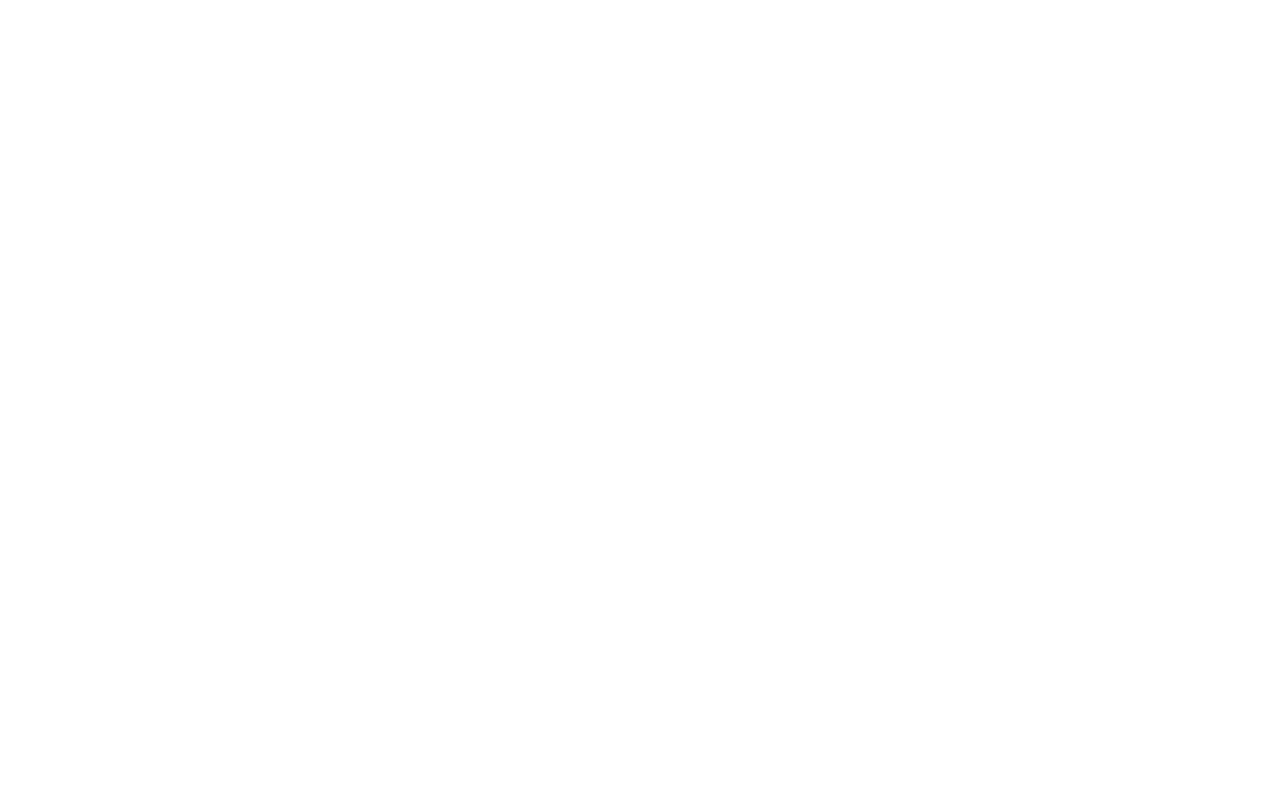
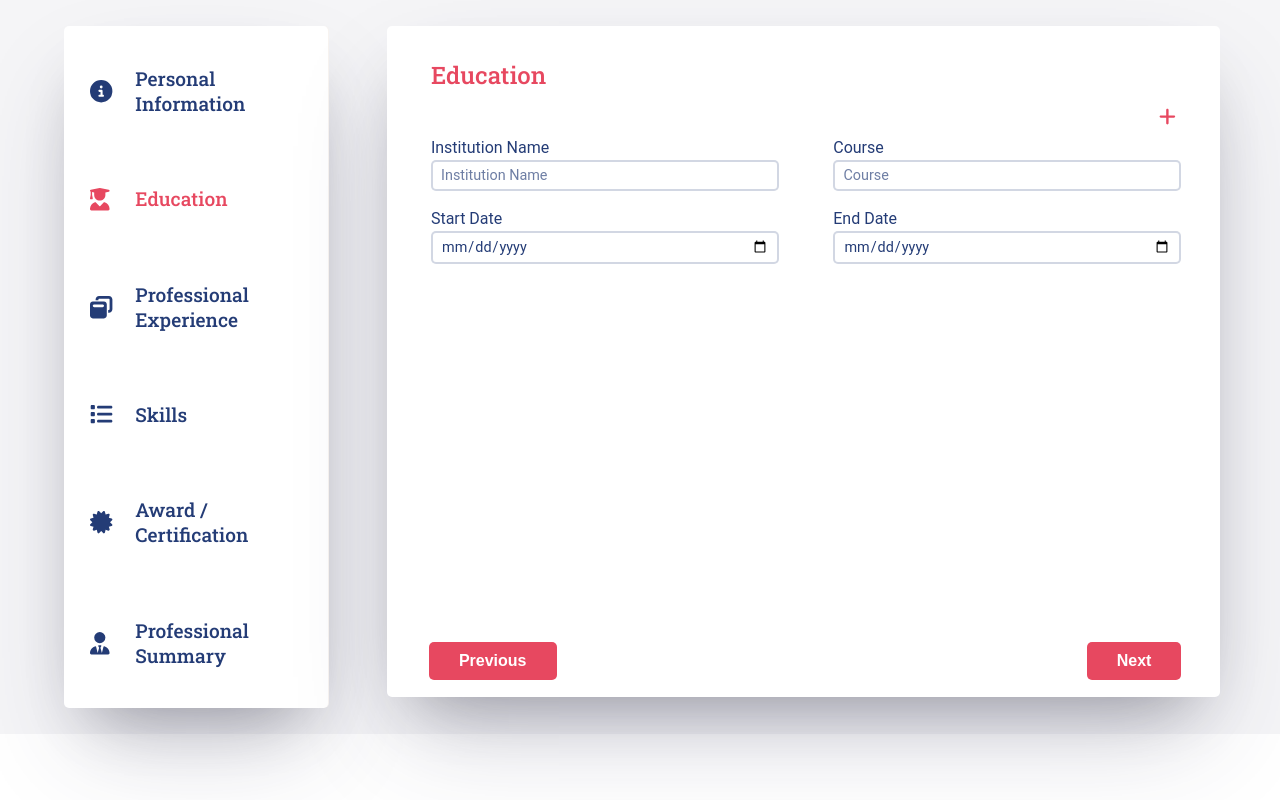
Before and after one commit to soumya1103/Resume-Builder, a React (Create React App) app: page /education in a window 1280 px wide. Built offline with nearby package versions, Linux system fonts and the light colour scheme.

Commit message:
Education page fields and css added

```diff
--- a/src/Components/Button/Button.css
+++ b/src/Components/Button/Button.css
@@ -14,17 +14,5 @@
 }
 
 .btn h4 {
-  margin: 0;
+  margin: 0%;
 }
-
-@media only screen and (min-width: 768px) {
-  .btn h4 {
-    font-size: 0.9rem;
-  }
-}
-
-@media only screen and (min-width: 600px) {
-  .btn h4 {
-    font-size: 1.1rem;
-  }
-}
--- a/src/Pages/CreateResume/CreateResume.css
+++ b/src/Pages/CreateResume/CreateResume.css
@@ -19,7 +19,7 @@
 
 .grid-container-2-col {
   display: grid;
-  grid-template-columns: 43% 43%;
+  grid-template-columns: 44% 44%;
   text-align: center;
   align-items: center;
   grid-column-gap: 10%;
@@ -28,14 +28,41 @@
 
 .grid-container-1-col {
   display: grid;
-  grid-template-columns: 93.5%;
+  grid-template-columns: 95%;
+  align-items: center;
 }
 
 .resume-form-input-field {
   width: 100%;
 }
 
-.resume-form-btn {
+.resume-form-btn-single {
   margin-top: 5%;
   display: grid;
 }
+
+.resume-form-btn {
+  position: fixed;
+  bottom: 15%;
+  left: 28.5%;
+  right: 2.7%;
+  display: flex;
+  justify-content: space-between;
+  padding: 0 5%;
+}
+
+.resume-plus-icon {
+  color: #e74860;
+  cursor: pointer;
+  font-size: 1.2rem;
+}
+
+.resume-plus-icon:hover {
+  color: #243c76;
+}
+
+.resume-form-header {
+  display: flex;
+  justify-content: right;
+  align-items: center;
+}
--- a/src/Pages/CreateResume/Education.jsx
+++ b/src/Pages/CreateResume/Education.jsx
@@ -1,7 +1,68 @@
-import React from "react";
+import React, { useState } from "react";
+import ResumeHoc from "../../Components/Hoc/ResumeHoc";
+import { useNavigate } from "react-router-dom";
+import Input from "../../Components/Input/Input";
+import Button from "../../Components/Button/Button";
+import { FontAwesomeIcon } from "@fortawesome/react-fontawesome";
+import { faPlus, faTrash } from "@fortawesome/free-solid-svg-icons";
 
-function Education(props) {
-    return <div></div>;
+function Education() {
+  const [showExtraField, setShowExtraField] = useState(false);
+
+  const navigate = useNavigate();
+  const handlePrevClick = () => {
+    navigate("/personalInfo");
+  };
+
+  const handleNextClick = () => {
+    navigate("/professionalExperience");
+  };
+
+  const handlePlusClick = () => {
+    setShowExtraField(true);
+  };
+
+  const handleDeleteClick = () => {
+    setShowExtraField(false);
+  };
+
+  return (
+    <div className="resume-form">
+      <h1 className="resume-form-title">Education</h1>
+      <div className="resume-form-header">
+        <FontAwesomeIcon icon={faPlus} className="resume-plus-icon" onClick={handlePlusClick} />
+      </div>
+      <div className="grid-container-2-col">
+        <Input label="Institution Name" name="institutionName" type="text" className="resume-form-input-field" />
+        <Input label="Course" name="course" type="text" className="resume-form-input-field" />
+      </div>
+      <div className="grid-container-2-col">
+        <Input label="Start Date" name="startDate" type="date" className="resume-form-input-field" />
+        <Input label="End Date" name="endDate" type="date" className="resume-form-input-field" />
+      </div>
+      {showExtraField ? (
+        <>
+          <div className="resume-form-header">
+            <FontAwesomeIcon icon={faTrash} className="resume-plus-icon" onClick={handleDeleteClick} />
+          </div>
+          <div className="grid-container-2-col">
+            <Input label="Institution Name" name="institutionName" type="text" className="resume-form-input-field" />
+            <Input label="Course" name="course" type="text" className="resume-form-input-field" />
+          </div>
+          <div className="grid-container-2-col">
+            <Input label="Start Date" name="startDate" type="date" className="resume-form-input-field" />
+            <Input label="End Date" name="endDate" type="date" className="resume-form-input-field" />
+          </div>
+        </>
+      ) : (
+        ""
+      )}
+      <div className="resume-form-btn">
+        <Button onClick={handlePrevClick}>Previous</Button>
+        <Button onClick={handleNextClick}>Next</Button>
+      </div>
+    </div>
+  );
 }
 
-export default Education;
+export default ResumeHoc(Education);
--- a/src/Pages/CreateResume/PersonalInfo.jsx
+++ b/src/Pages/CreateResume/PersonalInfo.jsx
@@ -25,7 +25,7 @@
       <div className="grid-container-1-col">
         <Input label="Objective" name="objective" type="textarea" className="resume-form-input-field" />
       </div>
-      <Button className="resume-form-btn" onClick={handleNextClick}>
+      <Button className="resume-form-btn-single" onClick={handleNextClick}>
         Next
       </Button>
     </div>
```
Also changed, not shown: src/Pages/CreateResume/CreateResume.jsx (added, +10 -0 lines).
